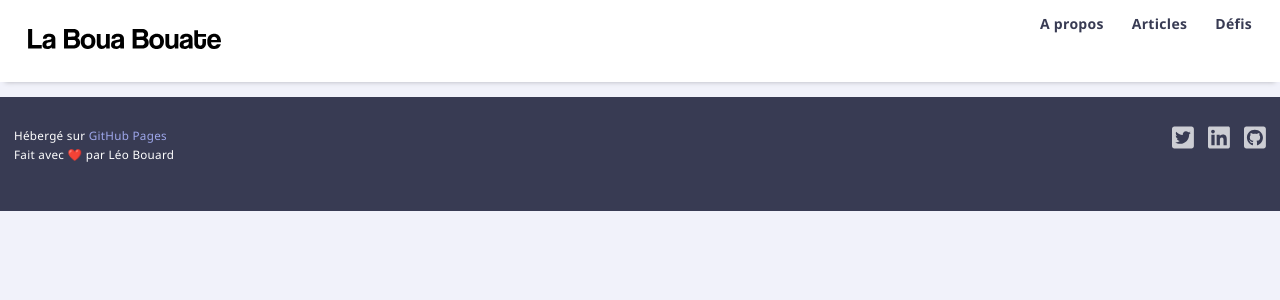
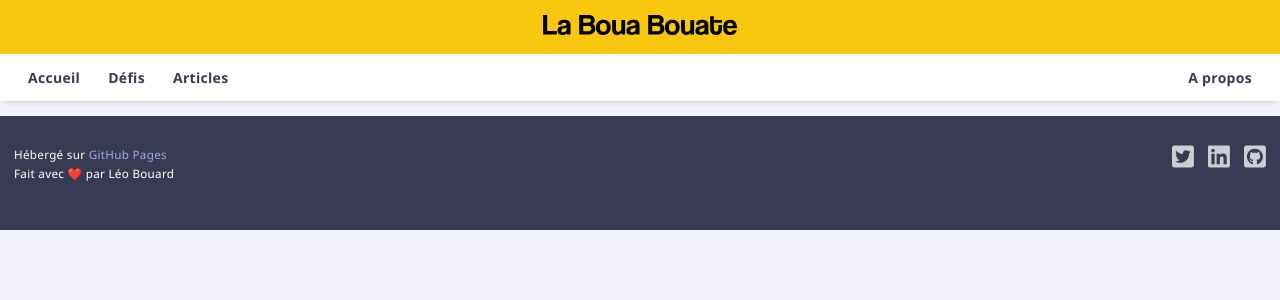
Before and after one commit to leobouard/leobouard.github.io, a Jekyll site: the page built from index.md, in a window 1280 px wide. Shown: the top 300 px of the page. Built offline with Jekyll 4.4.1, drawn with Linux system fonts in a browser that asks for light colours; our own code applies the rules of GitHub Pages for plain Markdown files.

Commit message:
Revert "Trying some new stuff"
This reverts commit 23155b114d12578de2755983fe1271867a0b49ce.

```diff
--- a/_layouts/default.html
+++ b/_layouts/default.html
@@ -16,11 +16,19 @@
   <body>
     <!-- HEADER with navbar & title -->
     <header>
-      <!-- Horizontal navbar -->
-      <nav>
+      <div class="banner"">
+        <!-- Vertical navbar button -->
+        <svg class="verticalNav" xmlns="http://www.w3.org/2000/svg" viewBox="0 0 16 16">
+          <path d="M1,9h14V7H1V9z M1,14h14v-2H1V14z M1,2v2h14V2H1z"/>
+        </svg>
+        <!-- Main title -->
         <a href="{{ "/" | absolute_url }}">
           <img src="/assets/images/logo-inline.svg" alt="La Boua Bouate">
         </a>
+      </div>
+      <!-- Horizontal navbar -->
+      <nav>
+        <a href="{{ "/" | absolute_url }}">Accueil</a>
         <a href="/challenges">Défis</a>
         <a href="/howto">Articles</a>
         <a href="/about">A propos</a>
--- a/assets/css/style.scss
+++ b/assets/css/style.scss
@@ -33,6 +33,19 @@ header {
     top: 0;
 }
 
+.banner {
+    margin: 0;
+    background-color: #f9c80e;
+    display: flex;
+    justify-content: center;
+
+    img {
+        height: 20px;
+        margin-top: 15px;
+        margin-bottom: 15px;
+    }
+}
+
 .verticalNav {
     position: absolute;
     left: 0;
@@ -56,12 +69,6 @@ nav {
     margin: 0;
     box-shadow: 0 5px 5px -5px #b2b3b8;
     display: block;
-
-    img {
-        height: 20px;
-        margin-top: 15px;
-        margin-bottom: 15px;
-    }
 }
 
 nav a {
@@ -69,7 +76,7 @@ nav a {
     text-align: center;
     font-weight: bold;
     padding: 1em;
-    float: right;
+    float: left;
     text-decoration: none;
     text-decoration-color: transparent;
     transition: all 400ms ease-in-out;
@@ -83,8 +90,8 @@ nav a:hover {
     text-decoration-color: #f9c80e;
 }
 
-nav a:first-child {
-    float: left;
+nav a:last-child {
+    float: right;
 }
 
 /* --- CONTENT --- */
```
